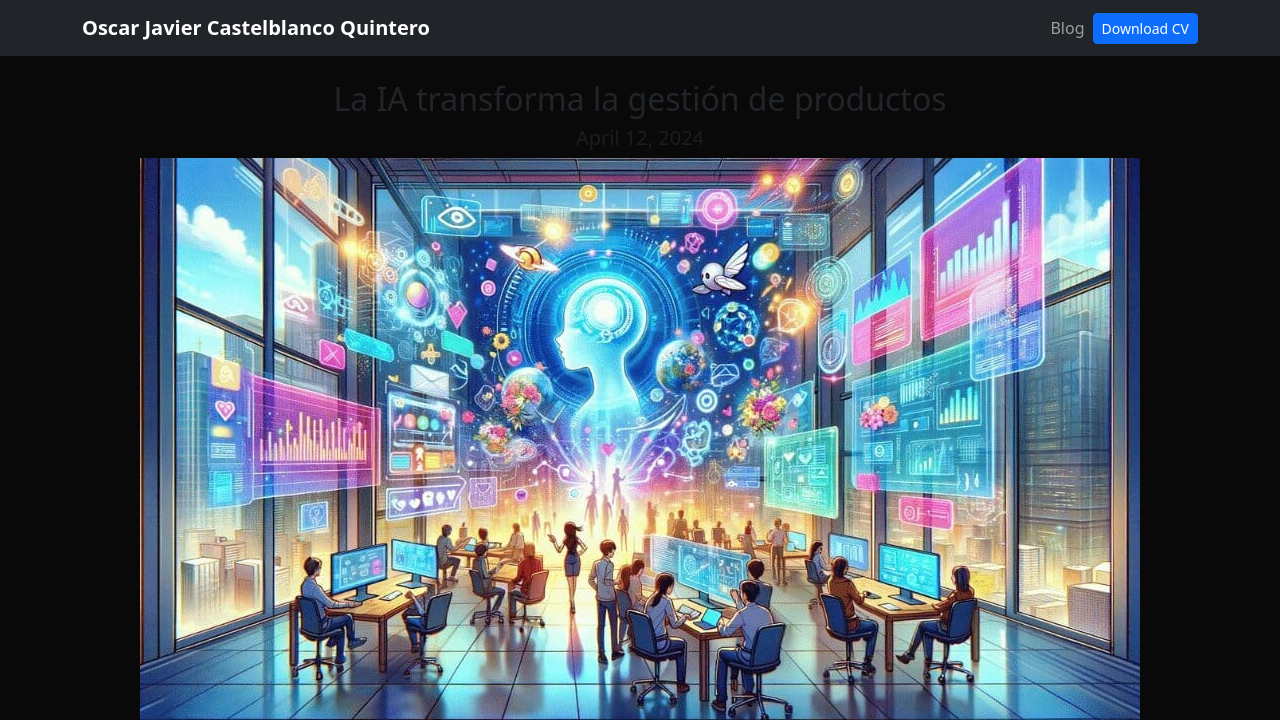
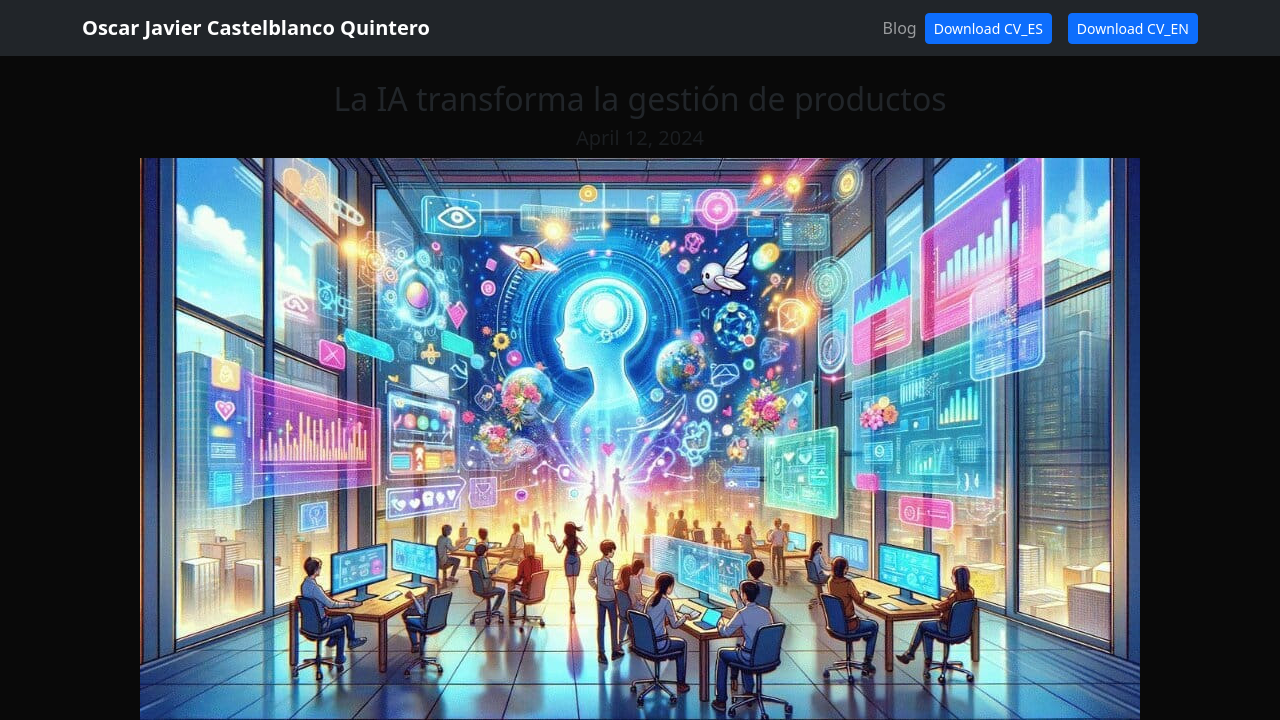
Before and after one commit to oskarjavier0131/portafolio_principal, a Django app: page /blog/1 in a window 1280 px wide. Shown: the top 720 px of the page. Run offline with Django 4.2, Linux system fonts and the light colour scheme; data comes from the database, SQL or seed files in the repository; both versions use the stored data as it was after the commit.

Commit message:
Creación de boton Dowload CV_EN y carga del 3 proyecto

```diff
--- a/portafolio/templates/partials/navbar.html
+++ b/portafolio/templates/partials/navbar.html
@@ -13,8 +13,12 @@
                     <a class="nav-link" href="/blog">Blog</a>
                 </li>
                 <li class="nav-item d-flex align-items-center">
-                    <a class="btn btn-primary btn-sm" href="{% static 'portafolio/hoja_vida.pdf' %}"
-                        target="_blank">Download CV</a>
+                    <a class="btn btn-primary btn-sm" href="{% static 'portafolio/CV_ES.pdf' %}"
+                        target="_blank">Download CV_ES</a>
+                </li>
+                <li class="nav-item ms-3 d-flex align-items-center">
+                    <a class="btn btn-primary btn-sm" href="{% static 'portafolio/CV_EN.pdf' %}"
+                        target="_blank">Download CV_EN</a>
                 </li>
             </ul>
         </div>
```
Also changed, not shown: db.sqlite3, media/portafolio/images/drf_crud.png (added), 3 other files.
